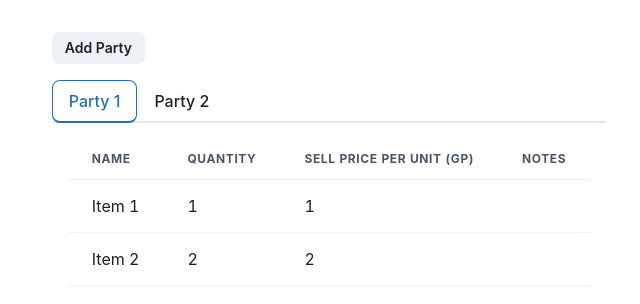
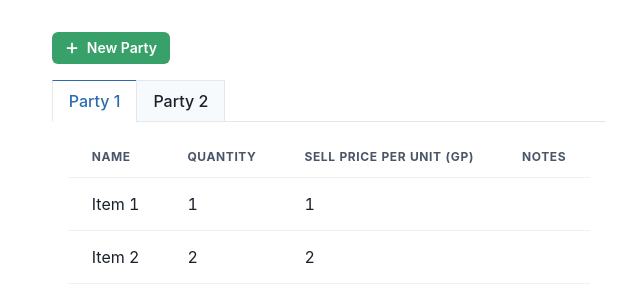
Before and after one commit to wendyle09/lydia, a React (Vite) app: page / in a window 1280 px wide. Shown: the top 304 px of the page, without its empty margins (311-951 px from the left). Built offline with nearby package versions, Linux system fonts and the light colour scheme.

Commit message:
refine ui

```diff
--- a/package.json
+++ b/package.json
@@ -14,7 +14,8 @@
     "@emotion/styled": "^11.10.6",
     "framer-motion": "^10.10.0",
     "react": "^18.2.0",
-    "react-dom": "^18.2.0"
+    "react-dom": "^18.2.0",
+    "react-icons": "^4.8.0"
   },
   "devDependencies": {
     "@types/react": "^18.0.28",
--- a/src/App.tsx
+++ b/src/App.tsx
@@ -2,10 +2,11 @@ import { ChakraProvider, useDisclosure } from "@chakra-ui/react";
 
 import "./App.css";
 import { PartyLootView } from "./components/PartyLootView";
+import theme from "./themes/theme";
 
 const App = () => {
 	return (
-		<ChakraProvider>
+		<ChakraProvider theme={theme}>
 			<PartyLootView />
 		</ChakraProvider>
 	);
--- a/src/components/party/NewPartyDrawer.tsx
+++ b/src/components/party/NewPartyDrawer.tsx
@@ -8,12 +8,8 @@ import {
 	useDisclosure,
 } from "@chakra-ui/react";
 import { useRef } from "react";
+import { GoPlus } from "react-icons/go";
 import { NewPartyForm } from "./NewPartyForm";
-
-interface NewPartyModalProps {
-	isOpen: boolean;
-	onClose: VoidFunction;
-}
 
 export const NewPartyDrawer = () => {
 	const nameInputRef = useRef<HTMLInputElement>(null);
@@ -22,8 +18,13 @@ export const NewPartyDrawer = () => {
 
 	return (
 		<>
-			<Button onClick={onOpen} size="sm">
-				Add Party
+			<Button
+				colorScheme="green"
+				leftIcon={<GoPlus />}
+				onClick={onOpen}
+				size="sm"
+			>
+				New Party
 			</Button>
 			<Drawer initialFocusRef={nameInputRef} isOpen={isOpen} onClose={onClose}>
 				<DrawerOverlay />
--- a/src/components/party/NewPartyForm.tsx
+++ b/src/components/party/NewPartyForm.tsx
@@ -29,7 +29,7 @@ export const NewPartyForm = forwardRef<HTMLInputElement, NewPartyFormProps>(
 						type="text"
 					/>
 				</FormControl>
-				<Button mt="1em" type="submit">
+				<Button colorScheme="blue" mt="1em" type="submit">
 					Create
 				</Button>
 			</form>
--- a/src/components/party/PartyTabs.tsx
+++ b/src/components/party/PartyTabs.tsx
@@ -8,7 +8,7 @@ export const PartyTabs = () => {
 	const { parties } = useContext(SessionContext);
 
 	return (
-		<Tabs isLazy>
+		<Tabs isLazy variant="enclosed-colored">
 			<TabList>
 				{parties.map(({ id, name }: Party) => {
 					return <Tab key={id}>{name}</Tab>;
--- /dev/null
+++ b/src/themes/tabsTheme.ts
@@ -0,0 +1,16 @@
+import { createMultiStyleConfigHelpers } from "@chakra-ui/react";
+
+const helpers = createMultiStyleConfigHelpers(["tab"]);
+
+const TabsTheme = helpers.defineMultiStyleConfig({
+	baseStyle: {
+		tab: {
+			borderRadius: "0px",
+			_focus: {
+				outline: "0px",
+			},
+		},
+	},
+});
+
+export default TabsTheme;
--- /dev/null
+++ b/src/themes/theme.ts
@@ -0,0 +1,10 @@
+import { extendTheme } from "@chakra-ui/react";
+import TabsTheme from "./tabsTheme";
+
+const theme = extendTheme({
+	components: {
+		Tabs: TabsTheme,
+	},
+});
+
+export default theme;
```
Also changed, not shown: 1 other file (tests, documents, lock files or other folders).
